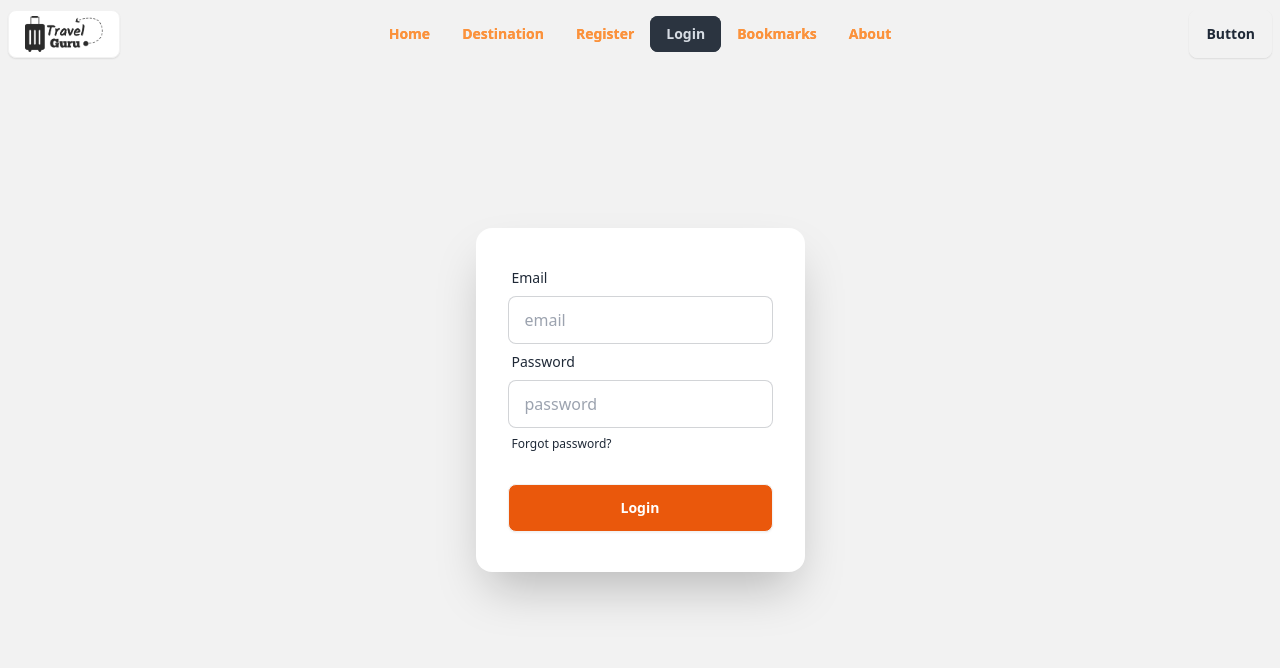
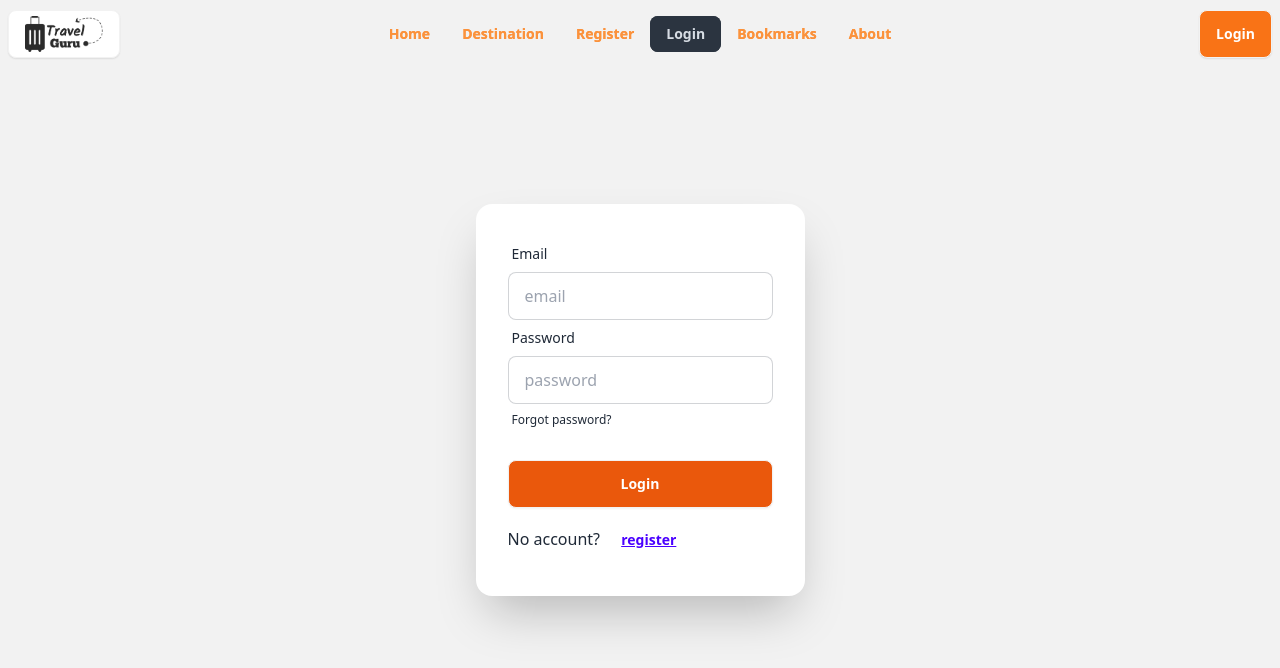
Before and after one commit to yousof-ali/travel-guru, a React (Vite) app: page /login in a window 1280 px wide. Shown: the top 668 px of the page. Built offline with nearby package versions, Linux system fonts and the light colour scheme; no server answers.

Commit message:
creatuser done

```diff
--- a/package.json
+++ b/package.json
@@ -10,6 +10,7 @@
     "preview": "vite preview"
   },
   "dependencies": {
+    "firebase": "^10.12.3",
     "localforage": "^1.10.0",
     "match-sorter": "^6.3.4",
     "react": "^18.3.1",
--- /dev/null
+++ b/src/AuthProvider/AuthProvider.jsx
@@ -0,0 +1,34 @@
+import { createUserWithEmailAndPassword, onAuthStateChanged, signInWithEmailAndPassword } from "firebase/auth";
+import { createContext, useEffect, useState } from "react";
+import auth from "../firebase/firebase.config";
+
+export const authProvider = createContext()
+const AuthProvider = ({children}) => {
+
+    const [user,setUser]=useState(null);
+
+    const createUser = (email,password)=>{
+        return createUserWithEmailAndPassword(auth,email,password )
+    }
+
+    const login = (email,password)=>{
+        return signInWithEmailAndPassword(auth,email,password)
+    }
+
+    useEffect(()=>{
+       const userStateChange =  onAuthStateChanged(auth,currentUser =>{
+            setUser(currentUser);
+        })
+        return userStateChange;
+
+    },[])
+
+    const values = {user,createUser,login}
+    return (
+        <authProvider.Provider value={values}>
+            {children}
+        </authProvider.Provider>
+    );
+};
+
+export default AuthProvider;
--- a/src/Pages/Bookmarks/Bookmarks.jsx
+++ b/src/Pages/Bookmarks/Bookmarks.jsx
@@ -33,9 +33,15 @@ const Bookmarks = () => {
 
     return (
         <div className="py-24 md:w-10/12 lg:w-6/12  mx-auto px-2 md:px-0">
-            {
+            { filtered.length>0?<>
+                {
+                    filtered.map((single,indx)=><SingleBookmark key={indx} single={single}></SingleBookmark>)
+                }
+            </>:<div className="text-center text-2xl text-orange-500">
+                No Bookmarks items!
+            </div>
 
-               filtered.map((single,indx)=><SingleBookmark key={indx} single={single}></SingleBookmark>)
+
 
             }
         </div>
--- a/src/Pages/Header/Header.jsx
+++ b/src/Pages/Header/Header.jsx
@@ -1,4 +1,4 @@
-import { NavLink } from "react-router-dom";
+import { Link, NavLink } from "react-router-dom";
 
 
 
@@ -17,7 +17,7 @@ const Header = () => {
         <div className="navbar bg-opacity-20 fixed z-10 container mx-auto">
             <div className="navbar-start">
                 <div className="dropdown">
-                    <div tabIndex={0} role="button" className="btn btn-ghost text-orange-300 lg:hidden">
+                    <div tabIndex={0} role="button" className="btn btn-ghost text-orange-500 lg:hidden">
                         <svg
                             xmlns="http://www.w3.org/2000/svg"
                             className="h-5 w-5"
@@ -45,7 +45,7 @@ const Header = () => {
                 </ul>
             </div>
             <div className="navbar-end">
-                <a className="btn">Button</a>
+                <Link to={"/login"} className="btn bg-orange-500 text-white hover:bg-orange-300">Login</Link>
             </div>
         </div>
     );
--- a/src/Pages/Register/Register.jsx
+++ b/src/Pages/Register/Register.jsx
@@ -1,14 +1,31 @@
+import { Link } from "react-router-dom";
 import Header from "../Header/Header";
+import { useContext, useState } from "react";
+import { authProvider } from "../../AuthProvider/AuthProvider";
+
 
 const Register = () => {
+    const {user,createUser}=useContext(authProvider);
+    const [error,setError]=useState("");
     const handleRegister = e =>{
-        e.preventDefault()
-        console.log("hello bahi")
+        e.preventDefault();
+        setError("");
+        const userName = e.target.name.value;
+        const userImgUrl = e.target.photo.value;
+        const userEmail = e.target.email.value;
+        const userPassword = e.target.password.value;
+        createUser(userEmail,userPassword)
+        .then(()=>{
+
+        })
+        .catch((error)=>{
+          setError(error.message);
+        })
+
     }
   return (
     <div>
-      <Header></Header>
-      <div className="hero bg-base-200 min-h-screen ">
+      <div className="hero py-24  bg-base-200 min-h-screen ">
         <div className="hero-content">
           <div className="card bg-base-100 w-full max-w-sm shrink-0 shadow-2xl">
             <div className="card-body">
@@ -21,7 +38,7 @@ const Register = () => {
                     type="text"
                     placeholder="Name"
                     className="input input-bordered"
-                    name="email"
+                    name="name"
                     required
                   />
                 </div>
@@ -45,7 +62,7 @@ const Register = () => {
                     type="url"
                     placeholder="photo url"
                     className="input input-bordered"
-                    name="email"
+                    name="photo"
 
                   />
                 </div>
@@ -62,13 +79,16 @@ const Register = () => {
                   />
 
                 </div>
+                {
+                  error&&<p className="text-red-600 text-sm">{error}</p>
+                }
                 <div className="form-control mt-6">
                   <button className="btn bg-orange-600 hover:bg-orange-300 text-white">
                     Register
                   </button>
                 </div>
               </form>
-              <p></p>
+              <p>Already register? <Link to={"/login"} className="btn btn-link">login</Link> </p>
             </div>
           </div>
         </div>
--- a/src/Pages/login/Login.jsx
+++ b/src/Pages/login/Login.jsx
@@ -1,5 +1,9 @@
+import { useContext } from "react";
 import Header from "../Header/Header";
+import { Link } from "react-router-dom";
+import { authProvider } from "../../AuthProvider/AuthProvider";
 const Login = () => {
+    const {user,login} = useContext(authProvider)
   const handleLogin = (e) => {
     e.preventDefault();
     console.log("hi");
@@ -46,7 +50,7 @@ const Login = () => {
                   <button className="btn bg-orange-600 hover:bg-orange-300 text-white">Login</button>
                 </div>
               </form>
-              <p></p>
+              <p> No account? <Link to={"/register"} className="btn btn-link">register</Link> </p>
             </div>
           </div>
         </div>
--- /dev/null
+++ b/src/firebase/firebase.config.js
@@ -0,0 +1,20 @@
+// Import the functions you need from the SDKs you need
+import { initializeApp } from "firebase/app";
+import { getAuth } from "firebase/auth";
+// TODO: Add SDKs for Firebase products that you want to use
+// https://firebase.google.com/docs/web/setup#available-libraries
+
+// Your web app's Firebase configuration
+const firebaseConfig = {
+  apiKey:import.meta.env.VITE_APIKEY,
+  authDomain:import.meta.env.VITE_AUTHDOMAIN,
+  projectId:import.meta.env.VITE_PROJECTID,
+  storageBucket:import.meta.env.VITE_STORAGEBUCKET,
+  messagingSenderId:import.meta.env.VITE_MESSAGINGSENDERID,
+  appId:import.meta.env.VITE_APPID,
+};
+
+// Initialize Firebase
+const app = initializeApp(firebaseConfig);
+const auth = getAuth(app);
+export default auth;
```
Also changed, not shown: src/main.jsx (+12 -9 lines), .eslintrc.cjs, 1 other file (tests, documents, lock files or other folders).
